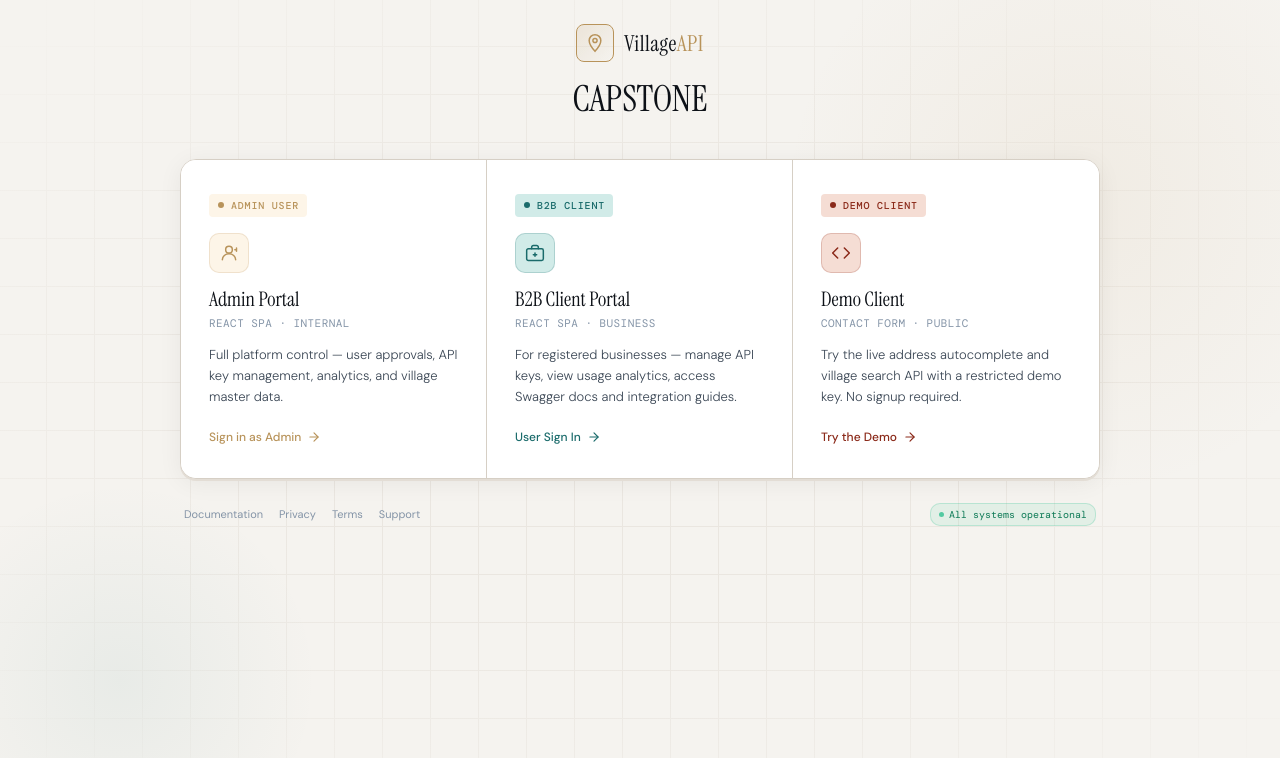
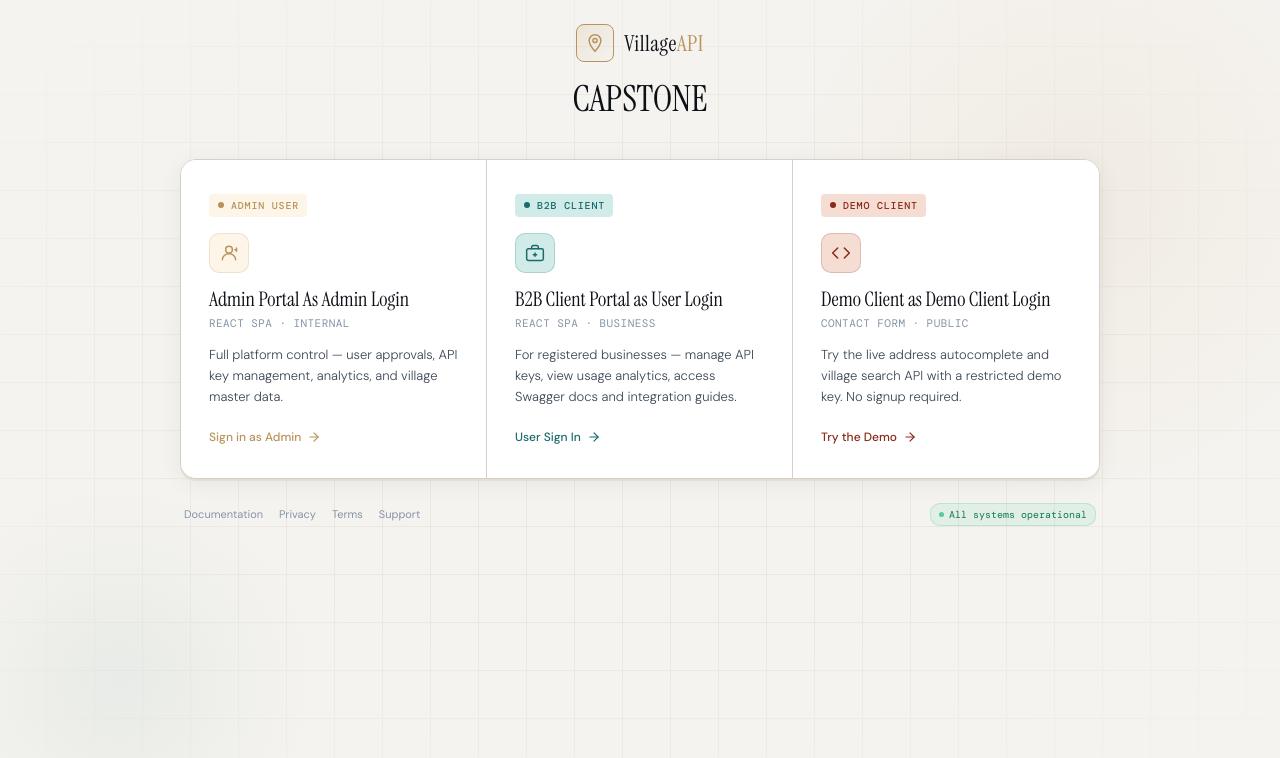
Before and after one commit to Dileep2505/Capstone, a React (Vite) app in the folder all-india-villages-api/apps/frontend/: page / in a window 1280 px wide. Shown: the top 758 px of the page. Built offline with nearby package versions, Linux system fonts and the light colour scheme; no server answers.

Commit message:
Update portal titles per user request

```diff
--- a/all-india-villages-api/apps/frontend/src/pages/LoginPage.tsx
+++ b/all-india-villages-api/apps/frontend/src/pages/LoginPage.tsx
@@ -18,7 +18,7 @@ const portalCards: PortalCard[] = [
   {
     id: "admin",
     tag: "Admin User",
-    title: "Admin Portal",
+    title: "Admin Portal As Admin Login",
     subtitle: "React SPA · Internal",
     description:
       "Full platform control — user approvals, API key management, analytics, and village master data.",
@@ -26,7 +26,7 @@ const portalCards: PortalCard[] = [
   {
     id: "b2b",
     tag: "B2B Client",
-    title: "B2B Client Portal",
+    title: "B2B Client Portal as User Login",
     subtitle: "React SPA · Business",
     description:
       "For registered businesses — manage API keys, view usage analytics, access Swagger docs and integration guides.",
@@ -34,7 +34,7 @@ const portalCards: PortalCard[] = [
   {
     id: "demo",
     tag: "Demo Client",
-    title: "Demo Client",
+    title: "Demo Client as Demo Client Login",
     subtitle: "Contact Form · Public",
     description:
       "Try the live address autocomplete and village search API with a restricted demo key. No signup required.",
```
